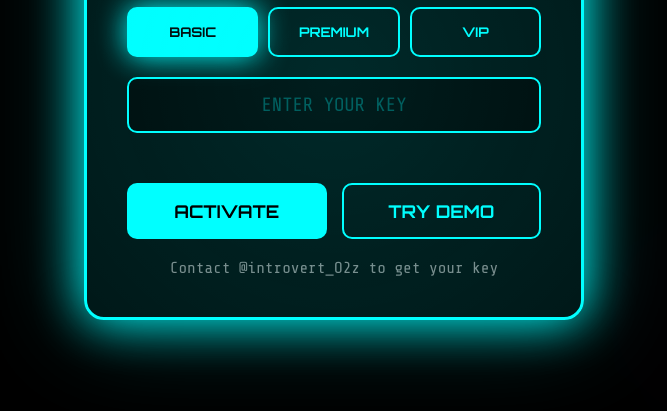
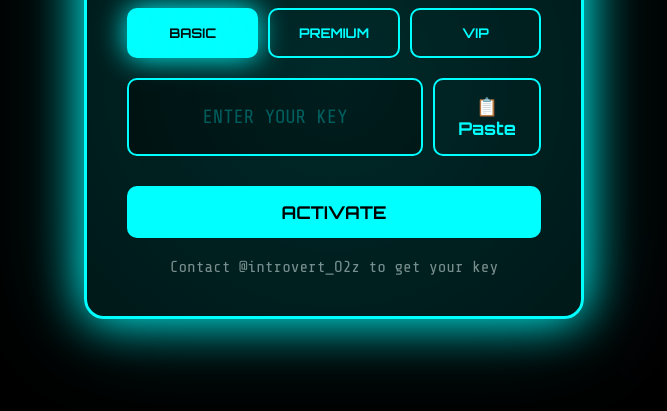
Before and after one commit to shaiquashahin900-hue/d, a website: page public/index.html in a window 1280 px wide. Shown: the part 323-734 px from the top of the page, without its empty margins (306-973 px from the left). Drawn offline with nearby package versions, Linux system fonts and the light colour scheme; no server answers.

Commit message:
Add files via upload

```diff
--- a/public/index.html
+++ b/public/index.html
@@ -127,7 +127,6 @@
             font-size: 1.2rem;
             text-align: center;
             letter-spacing: 3px;
-            margin-bottom: 20px;
             transition: all 0.3s;
         }
 
@@ -175,7 +174,7 @@
 
         .modal-buttons {
             display: grid;
-            grid-template-columns: 1fr 1fr;
+            grid-template-columns: 1fr;
             gap: 15px;
             margin-top: 30px;
         }
@@ -666,13 +665,17 @@
                 <button class="plan-btn" onclick="selectPlan('vip')">VIP</button>
             </div>
 
-            <!-- Fixed Key Input with Paste Support -->
-            <input type="text" class="key-input" id="keyInput" placeholder="ENTER YOUR KEY" maxlength="50"
-                   onpaste="handlePaste(event)" oninput="this.value = this.value.toUpperCase()">
+            <!-- Key Input with Paste Button -->
+            <div style="display: flex; gap: 10px; margin-bottom: 20px;">
+                <input type="text" class="key-input" id="keyInput" placeholder="ENTER YOUR KEY" maxlength="50"
+                       style="flex: 3; margin-bottom: 0;" oninput="this.value = this.value.toUpperCase()">
+                <button class="btn btn-secondary" onclick="pasteAndActivate()" style="flex: 1; margin: 0; padding: 15px 10px;">
+                    📋 Paste
+                </button>
+            </div>
 
             <div class="modal-buttons">
                 <button class="btn btn-primary" onclick="activateKey()">ACTIVATE</button>
-                <button class="btn btn-secondary" onclick="showDemo()">TRY DEMO</button>
             </div>
 
             <div class="status-message" id="keyStatus"></div>
@@ -854,17 +857,32 @@
         let currentSpeed = 5;
         let eventSource = null;
 
-        // Paste handler function
-        function handlePaste(e) {
-            e.preventDefault();
-            e.stopPropagation();
-            let pastedText = (e.clipboardData || window.clipboardData).getData('text');
-            document.getElementById('keyInput').value = pastedText.trim().toUpperCase();
-
-            // Auto-trigger activation after paste (optional)
-            setTimeout(() => {
-                activateKey();
-            }, 100);
+        // Paste and activate function
+        function pasteAndActivate() {
+            navigator.clipboard.readText().then(text => {
+                if (text) {
+                    document.getElementById('keyInput').value = text.trim().toUpperCase();
+                    // Automatically trigger activation after a tiny delay
+                    setTimeout(() => {
+                        activateKey();
+                    }, 100);
+                } else {
+                    const statusDiv = document.getElementById('keyStatus');
+                    statusDiv.className = 'status-message error';
+                    statusDiv.innerHTML = '❌ Clipboard is empty';
+                    setTimeout(() => {
+                        statusDiv.className = 'status-message';
+                    }, 2000);
+                }
+            }).catch(err => {
+                console.error('Failed to read clipboard contents: ', err);
+                const statusDiv = document.getElementById('keyStatus');
+                statusDiv.className = 'status-message error';
+                statusDiv.innerHTML = '❌ Cannot access clipboard. Please paste manually or allow permission.';
+                setTimeout(() => {
+                    statusDiv.className = 'status-message';
+                }, 3000);
+            });
         }
 
         // Generate user ID
@@ -928,16 +946,6 @@
                 statusDiv.className = 'status-message error';
                 statusDiv.innerHTML = '❌ Connection error';
             }
-        }
-
-        // Show demo (for testing)
-        function showDemo() {
-            document.getElementById('keyModal').classList.remove('active');
-            document.getElementById('mainContainer').classList.add('active');
-            currentUser.plan = 'DEMO';
-            updateUserDisplay();
-            loadStats();
-            addLog('⚡ Demo mode activated');
         }
 
         // Update user display
```
